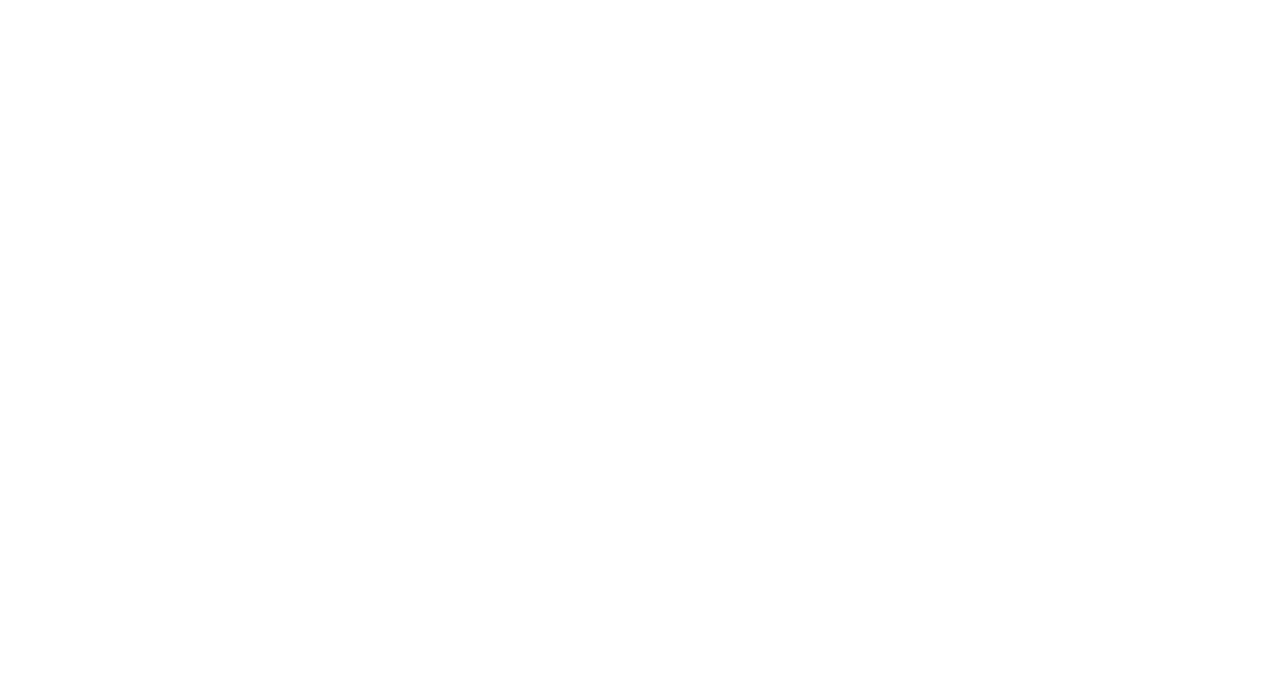
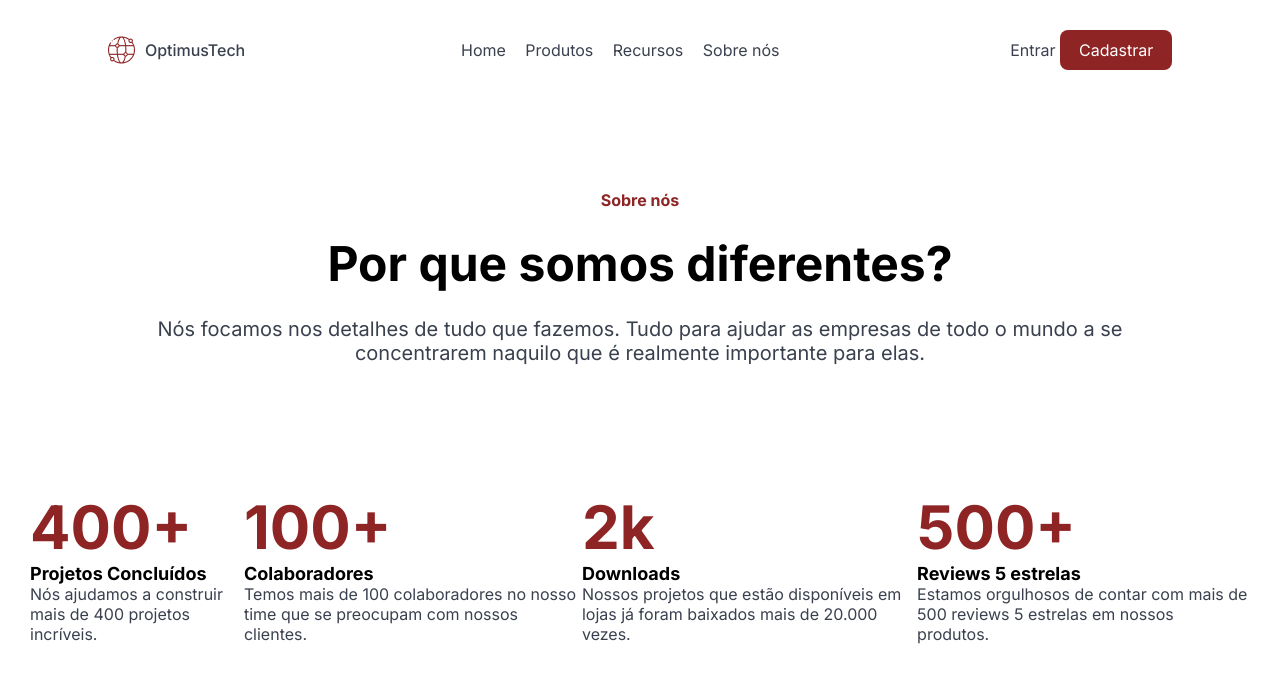
Before and after one commit to devJunr/HTML-CSS-JobBoard, a plain HTML site: page index.html in a window 1280 px wide. Drawn offline with Linux system fonts and the light colour scheme.

Commit message:
Acrescentar parte 2

```diff
--- a/index.html
+++ b/index.html
@@ -6,11 +6,65 @@
     <meta charset="utf-8">
     <meta http-equiv="x-ua-compatible" content="ie-edge">
     <meta name="viewport" content="width=device-width, initial scale = 1.0">
+    <link rel="stylesheet" href="style.css">
 </head>
 
 <body>
-    <header></header>
-    <main></main>
+    <header>
+            <div class="header-logo">
+                <img src="files/logo.png" alt="logo da OptimusTech">
+                <h4>OptimusTech</h4>
+            </div>
+            <div class="header-menu">
+                <ul>
+                    <li>Home</li>
+                    <li>Produtos</li>
+                    <li>Recursos</li>
+                    <li>Sobre nós</li>
+                </ul>
+            </div>
+            <div class="header-botoes">
+                <a href="#">Entrar</a>
+                <a class="botoes-cadastrar" href="#">Cadastrar</a>
+            </div>
+    </header>
+
+    <main>
+        <section class="sobre-nos">
+            <h5>Sobre nós</h5>
+            <h2>Por que somos diferentes?</h2>
+            <p>Nós focamos nos detalhes de tudo que fazemos. Tudo para ajudar as empresas de todo o mundo a se concentrarem naquilo que é realmente importante para elas.</p>
+        </section>
+
+        <section class="metricas">
+
+            <div class="metricas-projetos-concluidos">
+                <h2>400+</h2>
+                <h3>Projetos Concluídos</h3>
+                <p>Nós ajudamos a construir mais de 400 projetos incríveis.</p>
+            </div>
+
+            <div class="metricas-colaboradores">
+                <h2>100+</h2>
+                <h3>Colaboradores</h3>
+                <p>Temos mais de 100 colaboradores no nosso time que se preocupam com nossos clientes.</p>
+            </div>
+
+            <div class="metricas-downloads">
+                <h2>2k</h2>
+                <h3>Downloads</h3>
+                <p>Nossos projetos que estão disponíveis em lojas já foram baixados mais de 20.000 vezes.</p>
+            </div>
+
+            <div class="metricas-downloads">
+                <h2>500+</h2>
+                <h3>Reviews 5 estrelas</h3>
+                <p>Estamos orgulhosos de contar com mais de 500 reviews 5 estrelas em nossos produtos.</p>
+            </div>
+
+        </section>
+    </main>
+
     <footer></footer>
 </body>
 
--- a/style.css
+++ b/style.css
@@ -1,8 +1,108 @@
+@import url('https://fonts.googleapis.com/css2?family=Inter:wght@100..900&display=swap');
+
 *{
 margin: 0;
 padding: 0;
+text-decoration: none;
+list-style-type: none;
+font-family: inter,'arial';
+
 }
 
 body{
-    width: 100vh;
+    width: 100vw;
 }
+
+a{
+    text-decoration-style: none;
+    color:#3A404E;
+}
+
+header{
+    display: flex;
+    width: 100vw;
+    padding-top: 30px;
+    color: #3A404E;
+    justify-content: space-around;
+    text-align: center;
+
+}
+
+.header-logo{
+    display: flex;
+    align-items: center;
+}
+
+.header-logo h4{
+    font-weight: 500;
+    padding-left: 10px;
+}
+
+
+.botoes-cadastrar{
+    display: inline-block;
+    background-color: #8E2424;
+    text-align: center;
+    border-radius: 8px;
+    color: #fff;
+    width: 112px;
+    height: 30px;
+    padding-top: 10px;
+}
+
+.header-menu ul{
+    padding-top: 10px;
+    height: 0;
+}
+
+.header-menu li{
+    display: inline-block;
+    padding-right: 15px;
+
+}
+.sobre-nos{
+    display: grid;
+    justify-content: center;
+    padding: 96px;
+    text-align: center;
+
+
+}
+
+.sobre-nos h5{
+    color: #8E2424;
+    font-size: 16px;
+    padding-top: 24px;
+}
+
+.sobre-nos h2{
+    font-size: 48px;
+    padding-top: 24px;
+}
+
+.sobre-nos p{
+    font-size: 20px;
+    color: #3A404E;
+    padding-top: 24px;
+}
+
+.metricas{
+    display: flex;
+    justify-content: space-between;
+    margin: 15px;
+    padding: 15px;
+}
+
+.metricas h2{
+    font-size: 60px;
+    color: #8E2424;
+}
+
+.metricas h3{
+    font-size: 18px;
+}
+
+.metricas p{
+    font-size: 16px;
+    color: #3A404E;
+}
```
Also changed, not shown: files/logo.png (added), 1 other file.
